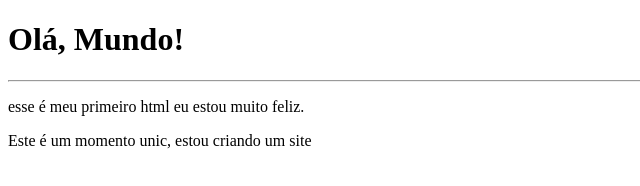
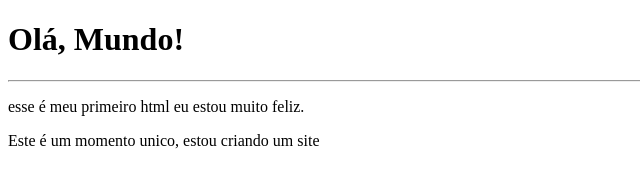
Before and after one commit to Allanfernandess/exercicios, a plain HTML site: page ex001/index.html in a window 1280 px wide. Shown: the full height of the page, 0-640 px from the left. Drawn offline with Linux system fonts and the light colour scheme.

Commit message:
Atualizei o codigo

```diff
--- a/ex001/index.html
+++ b/ex001/index.html
@@ -11,4 +11,4 @@
 </html><h1>Olá, Mundo!</h1>
 <hr>
 <p>esse é meu primeiro html eu estou muito feliz.</p>
-<p>Este é um momento unic, estou criando um site </p>
+<p>Este é um momento unico, estou criando um site </p>
```
